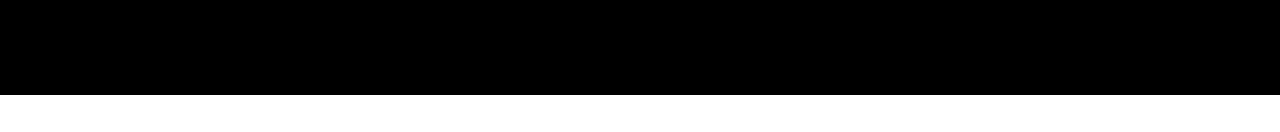
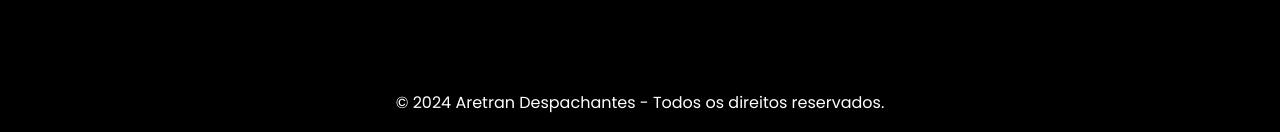
Before and after one commit to AndersonGL/Aretran-Despachantes, a React (Create React App) app: page / in a window 1280 px wide. Shown: the part 2295-2427 px from the top of the page. Before the commit the page ends 2390 px from the top, so only its background shows below. Built offline with nearby package versions, Linux system fonts and the light colour scheme.

Commit message:
Atualizar o index.js

```diff
--- a/src/componentes/Footer/index.js
+++ b/src/componentes/Footer/index.js
@@ -22,7 +22,7 @@
                 <p>08:00hs ás 18:00hs</p>
             </div>
         </div>
-        <div className='limitar-secao direto-autoral'>
+        <div className='limitar-secao direito-autoral'>
             <p>© 2024 Aretran Despachantes - Todos os direitos reservados.</p>
         </div>
     </footer>
```
